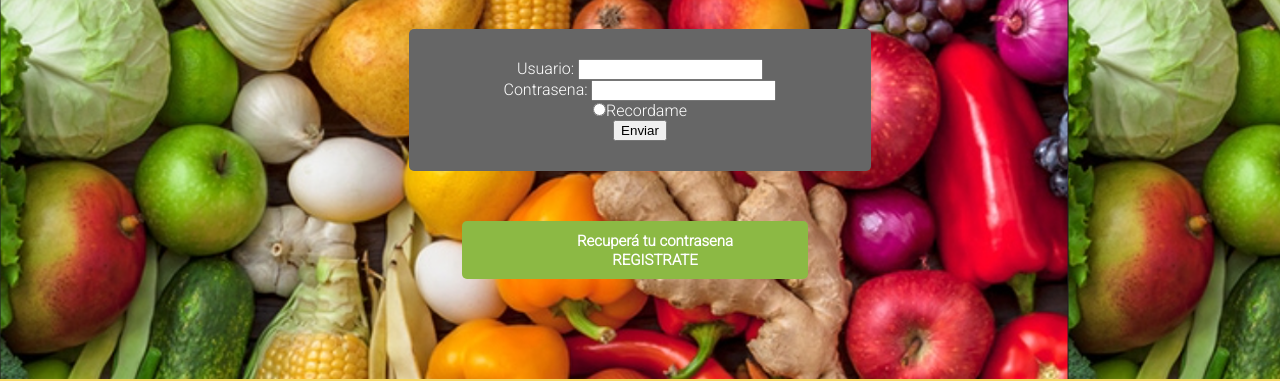
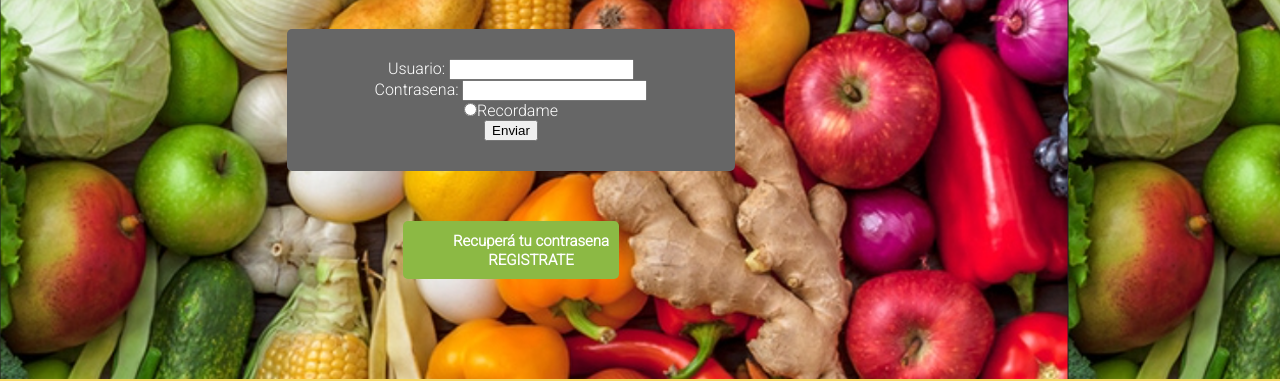
Before and after one commit to mauriciomena/ConsolelogGrupo1Sprint2, a website: page views/login.html in a window 1280 px wide. Shown: the part 86-467 px from the top of the page. Drawn offline with Linux system fonts and the light colour scheme.

Commit message:
isa ultimos cambios domingo 4/4

```diff
--- a/public/css/login.css
+++ b/public/css/login.css
@@ -76,6 +76,7 @@ main div{
 }
 
 main section {
+    width: 70%;
     margin: 63px;
     display: flex;
     flex-wrap: wrap;
@@ -86,11 +87,11 @@ main section {
 }
 
 main section form {
+    width: 50%;
     padding: 30px;
     margin: 50px;
     border-radius: 5px;
     border: none;
-    width: 40%;
     background-color:#666;
     color: white;
     display: flex;
@@ -103,10 +104,8 @@ main section form {
 
 main section nav{
     padding: 10px;
-    margin-right: 10px;
     border-radius: 5px;
     border: none;
-    width: 30%;
     background-color:#8cb944;
     color: white;
     display: flex;
@@ -198,7 +197,7 @@ footer div{
     header nav ul{
         visibility: hidden;
     }
-    }
+
     header nav ul li{
         visibility: hidden;
     }
@@ -215,6 +214,8 @@ footer div{
         font-size: 10px;
         color: #666;
     }
+
+
 
     footer p{
         margin: 0;
```
